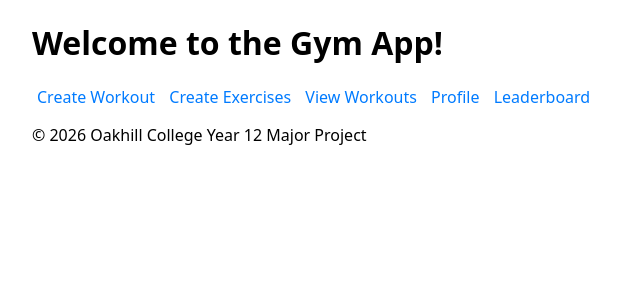
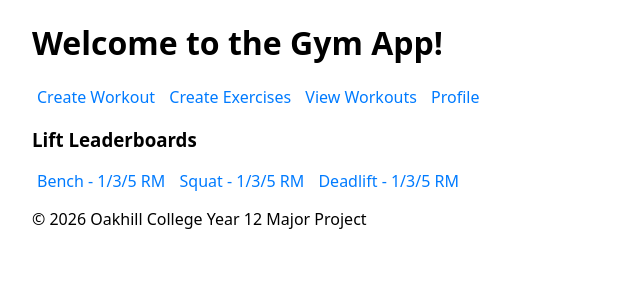
Before and after one commit to 21coates/Major_project, a Django app: page /my_app/ in a window 1280 px wide. Shown: the part 170-470 px from the top of the page, without its empty margins (0-640 px from the left). Run offline with Django 5.2, Linux system fonts and the light colour scheme; a user stored in the database is signed in.

Commit message:
New Leaderboards + Fixes

```diff
--- a/my_app/templates/my_app/home.html
+++ b/my_app/templates/my_app/home.html
@@ -10,7 +10,12 @@
         <a href="{% url 'my_app:create_exercise' %}" class="homepage-btn">Create Exercises</a>
         <a href="{% url 'my_app:workouts' %}" class="homepage-btn">View Workouts</a>
         <a href="{% url 'users:profile' %}" class="homepage-btn">Profile</a>
-        <a href="{% url 'my_app:leaderboard' %}" class="homepage-btn">Leaderboard</a>
+    </div>
+    <div class="leaderboard-links" style="margin-top:1em;">
+        <h3>Lift Leaderboards</h3>
+        <a href="{% url 'my_app:leaderboard_bench' %}" class="homepage-btn">Bench - 1/3/5 RM</a>
+        <a href="{% url 'my_app:leaderboard_squat' %}" class="homepage-btn">Squat - 1/3/5 RM</a>
+        <a href="{% url 'my_app:leaderboard_deadlift' %}" class="homepage-btn">Deadlift - 1/3/5 RM</a>
     </div>
 </div>
 {% endblock %}
--- a/my_app/urls.py
+++ b/my_app/urls.py
@@ -8,6 +8,8 @@ urlpatterns = [
     path("create_gym_session/", views.create_gym_session, name="create_gym_session"),
     path("workouts/", views.workouts, name="workouts"),
     path("workouts/<int:session_id>/", views.workout_detail, name="workout_detail"),
-    path("leaderboard/", views.leaderboard, name="leaderboard"),
+    path("leaderboard/bench/", views.leaderboard_bench, name="leaderboard_bench"),
+    path("leaderboard/squat/", views.leaderboard_squat, name="leaderboard_squat"),
+    path("leaderboard/deadlift/", views.leaderboard_deadlift, name="leaderboard_deadlift"),
     path("create_exercise/", views.create_exercise, name="create_exercise"),
 ]
--- a/my_app/views.py
+++ b/my_app/views.py
@@ -5,7 +5,7 @@ from django.utils import timezone
 from django.contrib import messages
 from django.contrib.auth import get_user_model
 from users.models import Profile
-from django.db.models import Count
+from django.db.models import Count, Max, Q
 from itertools import groupby
 
 from .models import Exercise, GymSession, SessionExercise, ExerciseSet
@@ -13,6 +13,14 @@ from .models import Exercise, GymSession, SessionExercise, ExerciseSet
 
 @login_required(login_url="users:login")
 def create_gym_session(request):
+    # Ensure staple exercises exist
+    staple_exercises = [
+        ("Bench Press", "Chest"),
+        ("Squat", "Legs"),
+        ("Deadlift", "Back")
+    ]
+    for name, muscle in staple_exercises:
+        Exercise.objects.get_or_create(exercise_name=name, defaults={"target_muscle_group": muscle})
     exercises = Exercise.objects.all().order_by("target_muscle_group", "exercise_name")
 
     # build grouped list of (muscle_group, exercises_list)
@@ -101,9 +109,9 @@ def workout_detail(request, session_id):
     return render(request, "my_app/workout_detail.html", {"session": session, "session_exercises": session_exercises})
 
 
-def leaderboard(request):
-    leaderboard_data = Profile.objects.annotate(workout_count=Count('sessions')).order_by('-workout_count', 'nickname')
-    return render(request, 'my_app/leaderboard.html', {'leaderboard': leaderboard_data})
+# def leaderboard(request):
+#     leaderboard_data = Profile.objects.annotate(workout_count=Count('sessions')).order_by('-workout_count', 'nickname')
+#     return render(request, 'my_app/leaderboard.html', {'leaderboard': leaderboard_data})
 
 
 @login_required(login_url="users:login")
@@ -144,3 +152,31 @@ def create_exercise(request):
     for muscle, grp in groupby(exercises, key=_muscle_key):
         grouped.append((muscle, list(grp)))
     return render(request, "my_app/create_exercise.html", {"exercises": exercises, "grouped_exercises": grouped, "edit_id": edit_id})
+
+
+def leaderboard_bench(request):
+    return _leaderboard_lift(request, 'Bench Press')
+def leaderboard_squat(request):
+    return _leaderboard_lift(request, 'Squat')
+def leaderboard_deadlift(request):
+    return _leaderboard_lift(request, 'Deadlift')
+
+def _leaderboard_lift(request, lift_name):
+    # 1RM, 3RM, 5RM for the given lift
+    rep_targets = [1, 3, 5]
+    leaderboards = {}
+    for rep in rep_targets:
+        sets = ExerciseSet.objects.filter(
+            session_exercise__exercise__exercise_name__iexact=lift_name,
+            reps=rep
+        ).values(
+            'session_exercise__session__profile__nickname',
+            'session_exercise__session__profile__id'
+        ).annotate(
+            max_weight=Max('weight')
+        ).order_by('-max_weight')
+        leaderboards[rep] = sets
+    return render(request, 'my_app/leaderboard_lift.html', {
+        'lift_name': lift_name,
+        'leaderboards': leaderboards
+    })
```
Also changed, not shown: my_app/templates/my_app/create_exercise.html (+6 -7 lines), my_app/templates/my_app/leaderboard.html (+1 -16 lines), my_app/templates/my_app/leaderboard_lift.html (added, +20 -0 lines), db.sqlite3.
